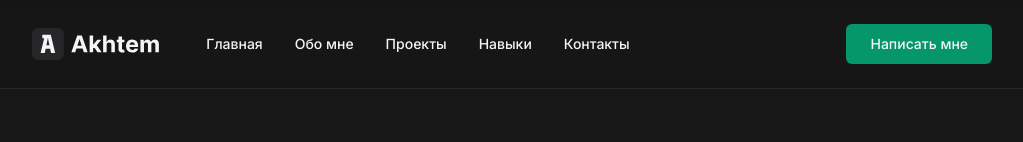
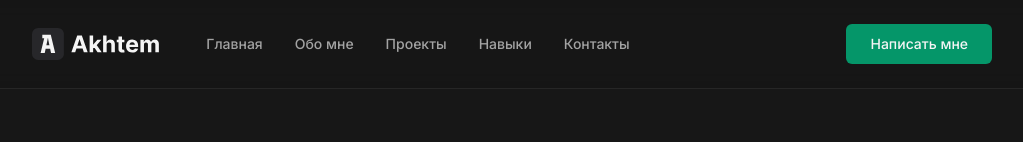
Before and after one commit to aliiev/aliiev, a React (Create React App) app: page / in a window 1280 px wide. Shown: the top 142 px of the page, without its empty margins (128-1151 px from the left). Built offline with nearby package versions, Linux system fonts and the light colour scheme; a web font is replaced by a local one.

Commit message:
Added Hash links

```diff
--- a/package.json
+++ b/package.json
@@ -8,6 +8,8 @@
     "@testing-library/user-event": "^13.5.0",
     "react": "^18.2.0",
     "react-dom": "^18.2.0",
+    "react-router-dom": "^6.3.0",
+    "react-router-hash-link": "^2.4.3",
     "react-scripts": "5.0.1",
     "web-vitals": "^2.1.4"
   },
--- a/src/App.js
+++ b/src/App.js
@@ -1,13 +1,16 @@
+import { BrowserRouter as Router } from 'react-router-dom'
 import Navbar from './components/Navbar'
 import Hero from './sections/Hero'
 import About from './sections/About'
 
 const App = () => (
-  <>
+  <Router>
     <Navbar />
     <Hero />
     <About />
-  </>
+    <div className="h-screen"></div>
+    <div className="h-screen"></div>
+  </Router>
 )
 
 export default App
--- a/src/components/Navbar.js
+++ b/src/components/Navbar.js
@@ -1,12 +1,41 @@
 import { useState } from 'react'
+import { HashLink } from 'react-router-hash-link'
 import Logo from '../resources/Logo.svg'
+
+const links = [{
+  title: 'Главная',
+  url: '/#hero'
+}, {
+  title: 'Обо мне',
+  url: '/#about'
+}, {
+  title: 'Проекты',
+  url: '/#projects'
+}, {
+  title: 'Навыки',
+  url: '/#skills'
+}, {
+  title: 'Контакты',
+  url: '/#contacts'
+}]
 
 const Navbar = () => {
   const [ isOpen, setOpen ] = useState(false)
 
+  const scrollAdjusted = e => {
+    let offset = document.getElementById('navbar').offsetHeight
+    let elPosition = e.getBoundingClientRect().top
+    let offsetPosition = elPosition + window.pageYOffset - offset - 30
+
+    window.scrollTo({
+      top: offsetPosition,
+      behavior: 'smooth'
+    })
+  }
+
   return (
-    <nav className={ `sticky bg-neutral-900 ${ !isOpen && 'backdrop-blur bg-opacity-60' } sm:backdrop-blur sm:bg-opacity-60 border-b border-neutral-800 w-full top-0 transition-opacity` }>
-      <div className="relative flex flex-col sm:flex-row justify-between items-start sm:items-center gap-6 sm:gap-10 p-h py-6">
+    <nav className={ `sticky bg-neutral-900 ${ !isOpen && 'backdrop-blur bg-opacity-60' } sm:backdrop-blur sm:bg-opacity-60 border-b border-neutral-800 w-full top-0 transition-opacity z-20` }>
+      <div id="navbar" className="relative flex flex-col sm:flex-row justify-between items-start sm:items-center gap-6 sm:gap-10 p-h py-6">
 
         {/* LOGO AND TOGGLER */}
         <div className="flex justify-between items-center shrink-0 w-full sm:w-auto">
@@ -25,9 +54,9 @@ const Navbar = () => {
 
           {/* LINKS LOOP */}
           <ul className="flex flex-col sm:flex-row justify-start items-star sm:items-center gap-4 sm:gap-8 w-full sm:w-auto text-base sm:text-sm 2xl:text-base font-medium">
-            { [ 'Главная', 'Обо мне', 'Проекты', 'Навыки', 'Контакты' ].map((link, i) => (
+            { links.map((link, i) => (
               <li key={ i } className="border-b border-neutral-800 sm:border-none text-center pb-4 sm:pb-0 w-full sm:w-auto">
-                <a href="/">{ link }</a>
+                <HashLink className="text-neutral-400 hover:text-neutral-100" to={ link.url } scroll={ e => scrollAdjusted(e) } onClick={ () => setOpen(false) }>{ link.title }</HashLink>
               </li>
             )) }
           </ul>
--- a/src/sections/About.js
+++ b/src/sections/About.js
@@ -2,7 +2,7 @@ import AboutImg from '../resources/images/about.jpg'
 
 const About = () => (
   <section>
-    <div className="relative flex flex-col md:flex-row justify-between items-center gap-6 md:gap-8 xl:gap-20 bg-neutral-800 rounded-lg md:rounded-xl xl:rounded-3xl w-full p-6 md:p-8 xl:p-12">
+    <div id="about" className="relative flex flex-col md:flex-row justify-between items-center gap-6 md:gap-8 xl:gap-20 bg-neutral-800 rounded-lg md:rounded-xl xl:rounded-3xl w-full p-6 md:p-8 xl:p-12">
       <div className="w-full md:w-1/2">
         <img className="w-full h-[50vh] object-cover rounded-lg md:rounded-xl xl:rounded-3xl" src={ AboutImg } alt="Мое фото" />
       </div>
--- a/src/sections/Hero.js
+++ b/src/sections/Hero.js
@@ -1,7 +1,7 @@
 import HeroImg from '../resources/images/hero.png'
 
 const Hero = () => (
-  <section className="flex flex-col md:flex-row justify-between items-center gap-6">
+  <section id="hero" className="flex flex-col md:flex-row justify-between items-center gap-6">
     <div className="flex flex-col items-start gap-6 xl:gap-8 w-full md:w-2/3">
       <h2 className="text-3xl lg:text-5xl 2xl:text-6xl">Разработка адаптивных лендингов за <span className="text-emerald-600">$50</span></h2>
       <p className="text-base 2xl:text-xl">
```
Also changed, not shown: 1 other file (tests, documents, lock files or other folders).
